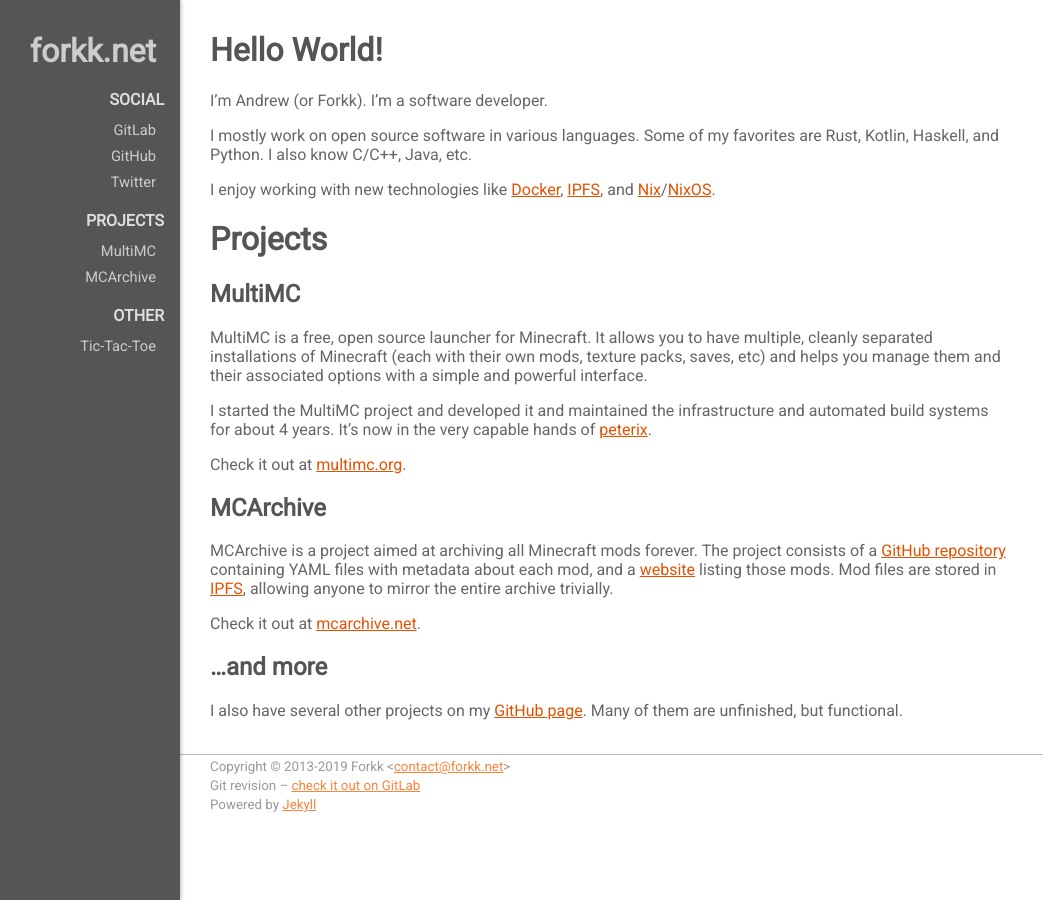
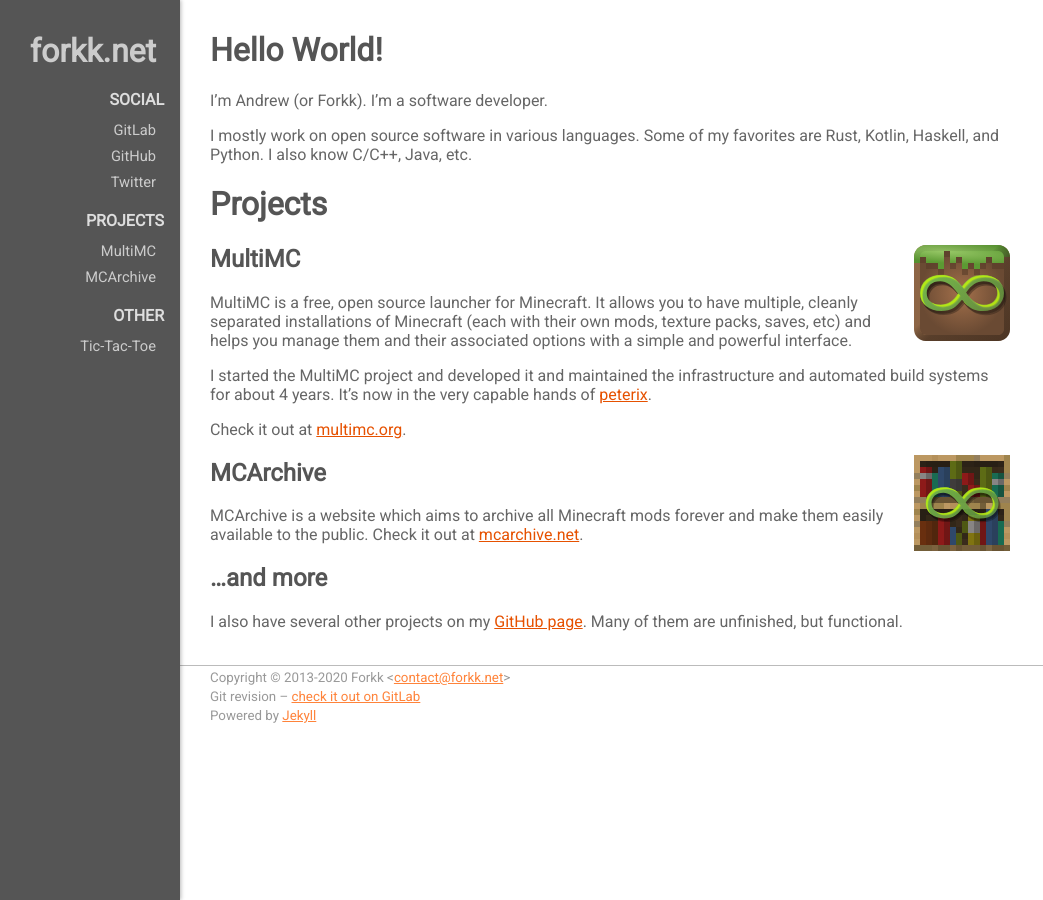
Before and after one commit to Forkk/forkk.net, a Jekyll site: the page built from index.md, in a window 1280 px wide. Shown: the whole page, without its empty margins (0-1043 px from the left). Built offline with Jekyll 4.4.1, drawn with Linux system fonts in a browser that asks for light colours; our own code applies the rules of GitHub Pages for plain Markdown files.

Commit message:
Update website for changes to MCArchive
Also bumped copyright date and added logos for projects.

```diff
--- a/_includes/footer.html
+++ b/_includes/footer.html
@@ -1,5 +1,5 @@
 <footer>
-    <p>Copyright &copy; 2013-2019 Forkk
+    <p>Copyright &copy; 2013-2020 Forkk
     &lt;<a href="mailto:{{ site.email }}">{{ site.email }}</a>&gt;</p>
     <p>
     Git revision
--- a/assets/css/style.scss
+++ b/assets/css/style.scss
@@ -77,3 +77,12 @@ footer a {
 footer a:hover {
   color: $footer-link-hover-color;
 }
+
+$logo-size: 96px;
+.projectlogo {
+    float: right;
+    width: $logo-size;
+    height: $logo-size;
+    margin-left: 8px;
+    margin-bottom: 8px;
+}
--- a/index.md
+++ b/index.md
@@ -9,11 +9,9 @@ I'm Andrew (or Forkk). I'm a software developer.
 I mostly work on open source software in various languages. Some of my favorites
 are Rust, Kotlin, Haskell, and Python. I also know C/C++, Java, etc.
 
-I enjoy working with new technologies like [Docker](https://www.docker.com/),
-[IPFS](https://ipfs.io), and [Nix](https://nixos.org/nix/)/[NixOS](https://nixos.org/).
-
 # Projects
 
+<img class='projectlogo' alt='MultiMC Logo' src='/assets/img/mmc-logo.svg'>
 ## MultiMC
 
 MultiMC is a free, open source launcher for Minecraft. It allows you to have multiple, cleanly separated installations of Minecraft (each with their own mods, texture packs, saves, etc) and helps you manage them and their associated options with a simple and powerful interface.
@@ -24,14 +22,11 @@ build systems for about 4 years. It's now in the very capable hands of
 
 Check it out at [multimc.org](https://multimc.org).
 
+<img class='projectlogo' alt='MCArchive Logo' src='/assets/img/mcarch-logo.svg'>
 ## MCArchive
 
-MCArchive is a project aimed at archiving all Minecraft mods forever.
-The project consists of a [GitHub repository](https://github.com/MCArchive/metarepo)
-containing YAML files with metadata about each mod, and a [website](https://mcarchive.net)
-listing those mods. Mod files are stored in [IPFS](https://www.ipfs.io), allowing anyone to
-mirror the entire archive trivially.
-
+MCArchive is a website which aims to archive all Minecraft mods forever and
+make them easily available to the public.
 Check it out at [mcarchive.net](https://mcarchive.net).
 
 ## ...and more
```
Also changed, not shown: .gitlab-ci.yml, Gemfile.lock, assets/img/mcarch-logo.svg (added), assets/img/mmc-logo.svg (added).
